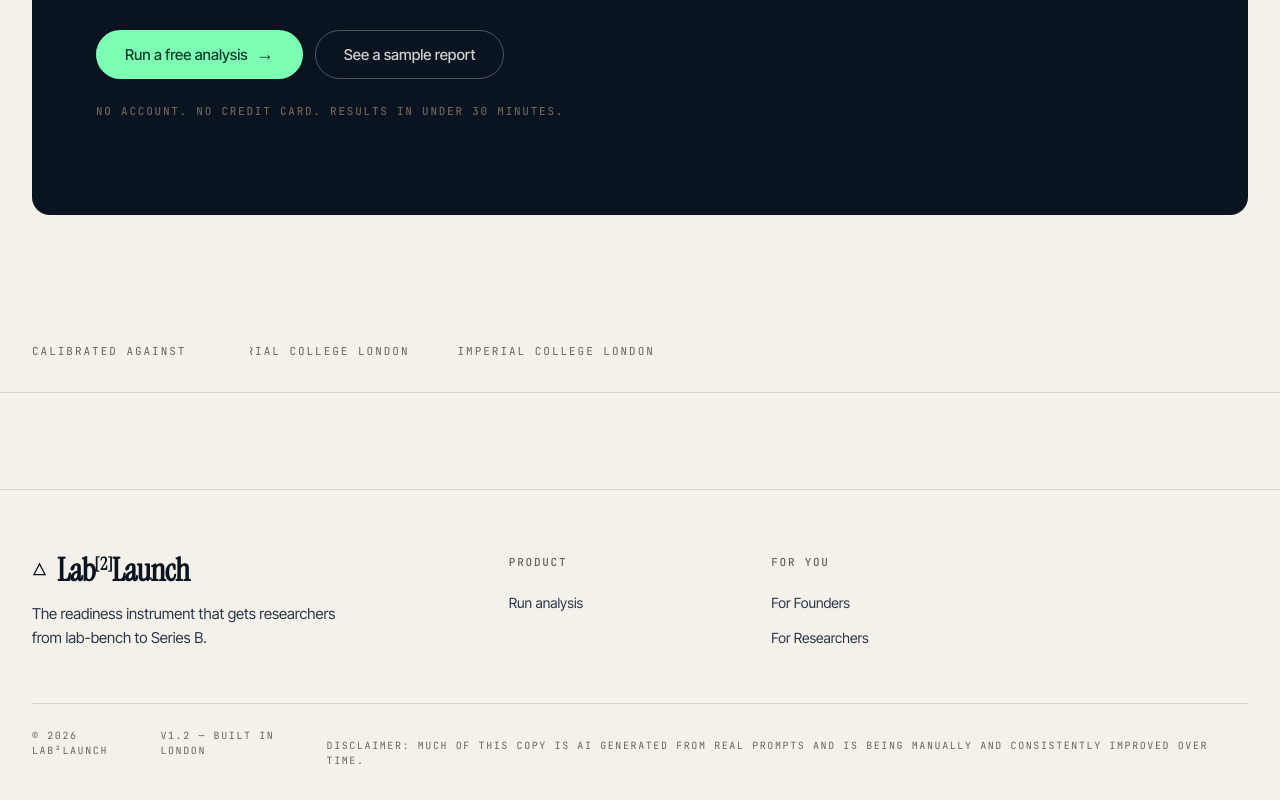
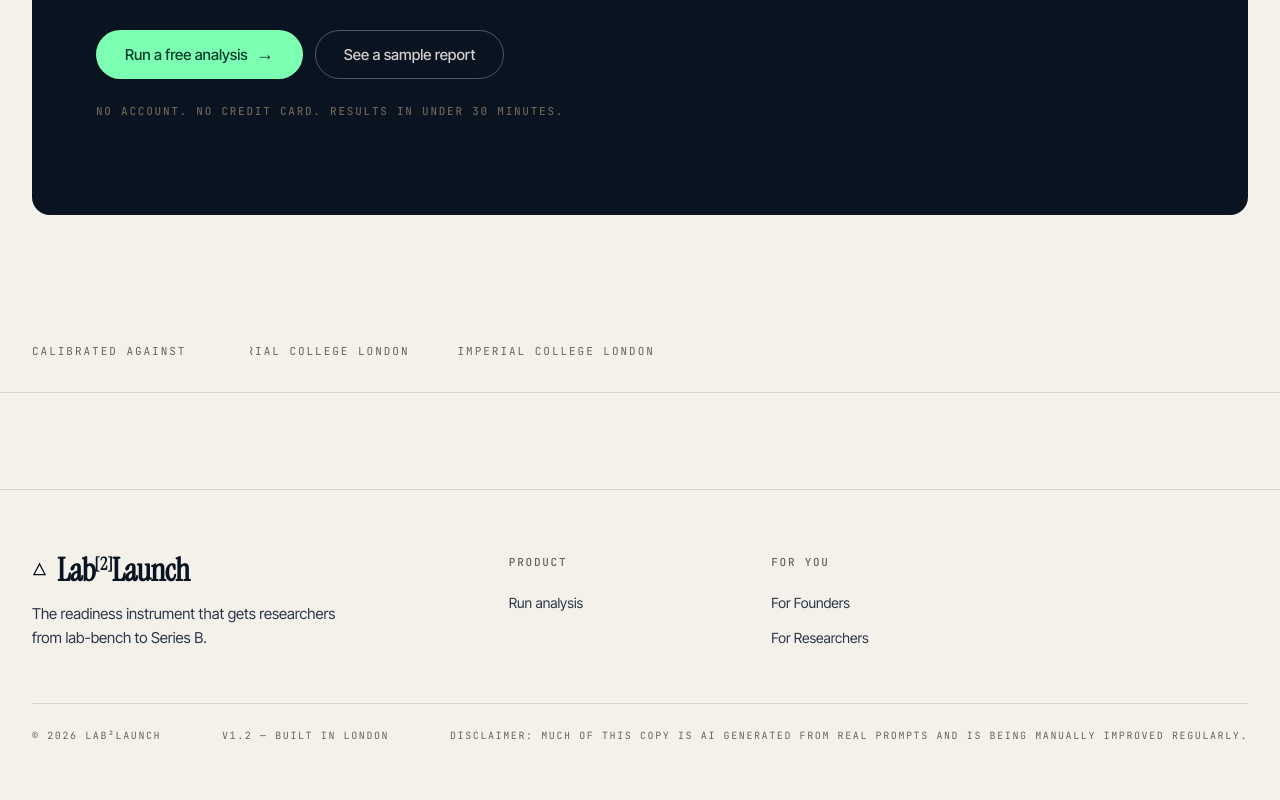
Before and after one commit to tredshaw/lab2launch, a React (Vite) app in the folder frontend/: page / in a window 1280 px wide. Shown: the part 6446-7246 px from the top of the page. After the commit the page ends 7221 px from the top, so only its background shows below. Built offline with nearby package versions, Linux system fonts and the light colour scheme.

Commit message:
Fixed footer.

```diff
--- a/frontend/src/components/Footer.tsx
+++ b/frontend/src/components/Footer.tsx
@@ -42,9 +42,7 @@ export default function Footer() {
       <div className="site-foot-bottom">
         <span>© 2026 Lab²Launch</span>
         <span>v1.2 — Built in London</span>
-          <span style={{ display: 'block', marginTop: 10 }}>
-            Disclaimer: Much of this copy is AI generated from real prompts and is being manually and consistently improved over time.
-          </span>
+        <span>Disclaimer: Much of this copy is AI generated from real prompts and is being manually improved regularly.</span>
       </div>
     </footer>
   )
```
